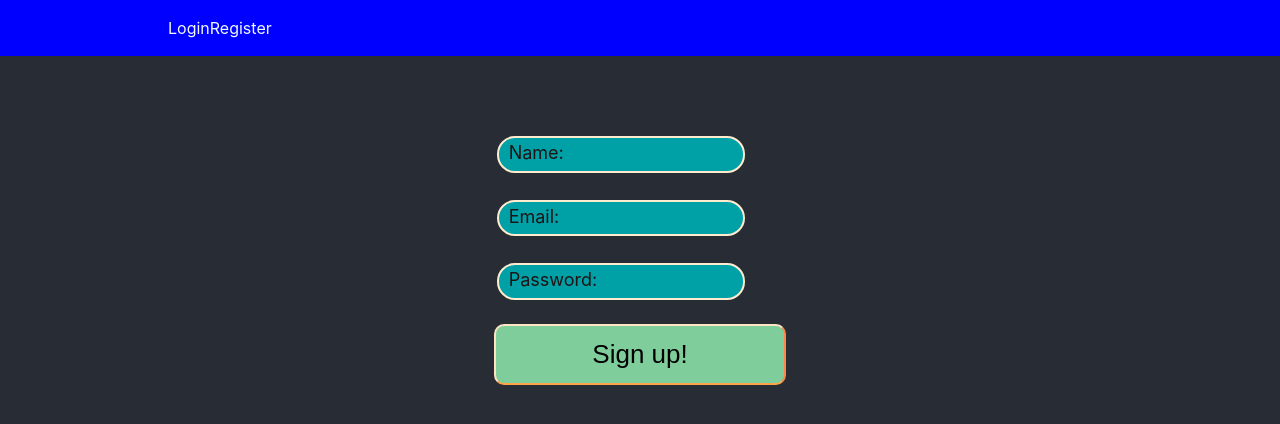
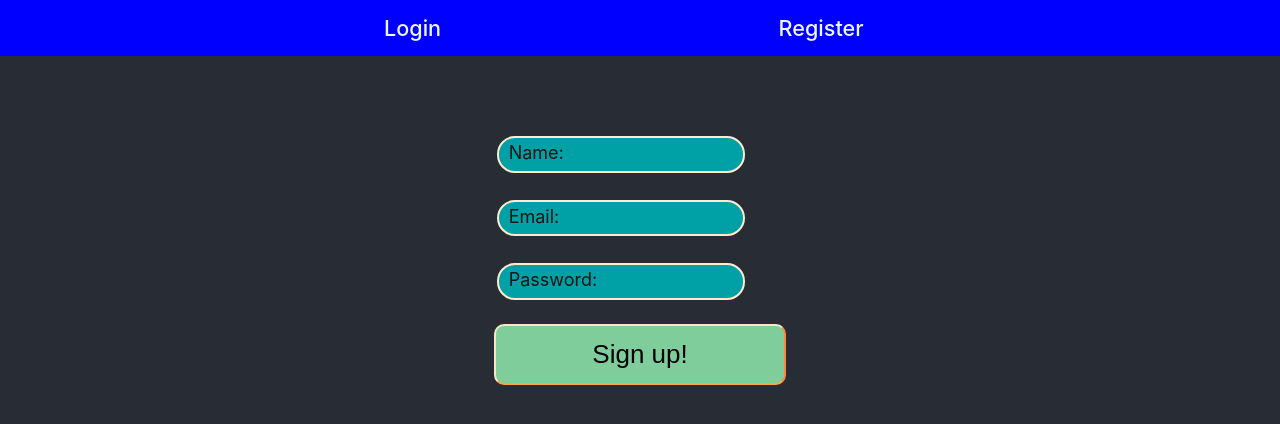
Before and after one commit to SebaJelonek/eComic_frontend, a React (Create React App) app: page /register in a window 1280 px wide. Shown: the top 424 px of the page. Built offline with nearby package versions, Linux system fonts and the light colour scheme.

Commit message:
changed login page to RESTfull url

```diff
--- a/src/components/Layout/InputField/InputField.module.css
+++ b/src/components/Layout/InputField/InputField.module.css
@@ -13,7 +13,7 @@
     position: relative;
     display: block;
     text-align: left;
-    top: -4rem;
+    top: -4.1rem;
     left: 1.25rem;
     color: aliceblue;
 }
@@ -38,7 +38,7 @@
     font-size: 1.125rem;
     display: block;
     text-align: left;
-    top: -4rem;
+    top: -4.1rem;
     left: 1.25rem;
     color: aliceblue;
 }
--- a/src/components/Layout/Navigation/NavBar/NavBar.module.css
+++ b/src/components/Layout/Navigation/NavBar/NavBar.module.css
@@ -15,13 +15,15 @@
     list-style: none;
     justify-items: center;
     align-items: center;
+    justify-content: space-between;
     width: 50%;
+    margin: 0 auto;
+    padding: 0;
 }
 a{
+    font-size: 1.35rem;
+    font-weight: 500;
     text-decoration: none;
     color: aliceblue;
     margin: 0 1.5em 0 0;
 }
-a:last-child{
-    margin: 0;
-}
--- a/src/components/Pages/LoginPage/LoginPage.tsx
+++ b/src/components/Pages/LoginPage/LoginPage.tsx
@@ -22,14 +22,15 @@ const LoginPage: React.FC = () => {
     e.preventDefault();
     if (findBy && password !== '') {
       const postUser = async () => {
-        const response = await fetch('http://localhost:1337/api/user/login', {
-          method: 'POST',
-          headers: { 'Content-Type': 'application/json' },
-          body: JSON.stringify({
-            findBy: findBy,
-            password: password,
-          }),
-        });
+        let token: any = { findBy, password };
+        token = JSON.stringify(token);
+        const response = await fetch(
+          `http://localhost:1337/api/user/${token}`,
+          {
+            method: 'GET',
+            headers: { 'Content-Type': 'application/json' },
+          }
+        );
 
         return response.json();
       };
```
